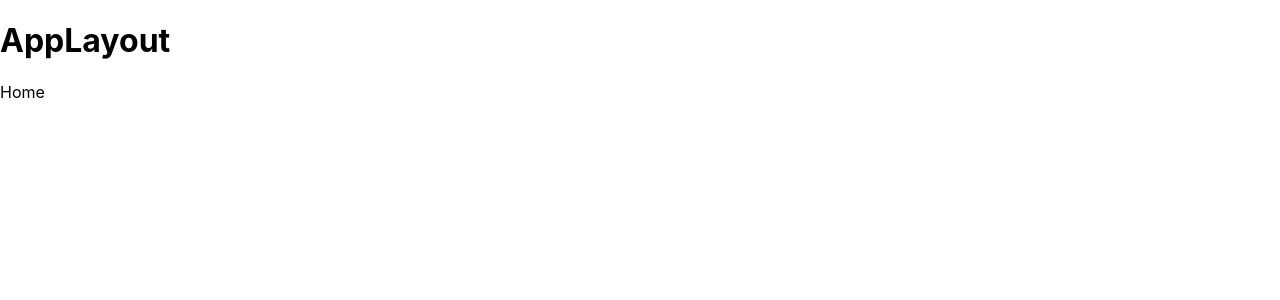
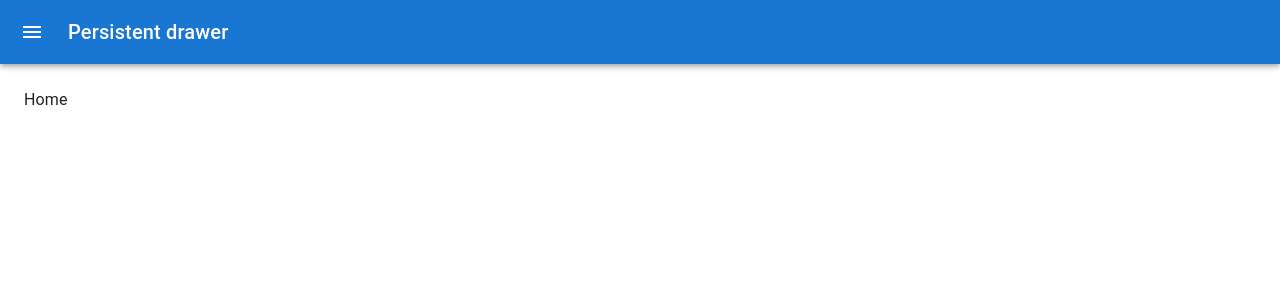
Before and after one commit to ckm960411/Chelstagram-next-ts, a Next.js app: page / in a window 1280 px wide. Shown: the top 300 px of the page. Built offline with nearby package versions, Linux system fonts and the light colour scheme.

Commit message:
Next 프로젝트에 MUI 와 styled-components 설정

```diff
--- a/components/AppLayout.tsx
+++ b/components/AppLayout.tsx
@@ -1,17 +1,156 @@
-import { NextPage } from "next"
-import { AppProps } from "next/dist/shared/lib/router/router"
+import * as React from 'react';
+import { styled, useTheme } from '@mui/material/styles';
+import Box from '@mui/material/Box';
+import Drawer from '@mui/material/Drawer';
+import CssBaseline from '@mui/material/CssBaseline';
+import MuiAppBar, { AppBarProps as MuiAppBarProps } from '@mui/material/AppBar';
+import Toolbar from '@mui/material/Toolbar';
+import List from '@mui/material/List';
+import Typography from '@mui/material/Typography';
+import Divider from '@mui/material/Divider';
+import IconButton from '@mui/material/IconButton';
+import MenuIcon from '@mui/icons-material/Menu';
+import ChevronLeftIcon from '@mui/icons-material/ChevronLeft';
+import ChevronRightIcon from '@mui/icons-material/ChevronRight';
+import ListItem from '@mui/material/ListItem';
+import ListItemIcon from '@mui/material/ListItemIcon';
+import ListItemText from '@mui/material/ListItemText';
+import InboxIcon from '@mui/icons-material/MoveToInbox';
+import MailIcon from '@mui/icons-material/Mail';
+
+const drawerWidth = 240;
+
+const Main = styled('main', { shouldForwardProp: (prop) => prop !== 'open' })<{
+  open?: boolean;
+}>(({ theme, open }) => ({
+  flexGrow: 1,
+  padding: theme.spacing(3),
+  transition: theme.transitions.create('margin', {
+    easing: theme.transitions.easing.sharp,
+    duration: theme.transitions.duration.leavingScreen,
+  }),
+  marginLeft: `-${drawerWidth}px`,
+  ...(open && {
+    transition: theme.transitions.create('margin', {
+      easing: theme.transitions.easing.easeOut,
+      duration: theme.transitions.duration.enteringScreen,
+    }),
+    marginLeft: 0,
+  }),
+}));
+
+interface AppBarProps extends MuiAppBarProps {
+  open?: boolean;
+}
+
+const AppBar = styled(MuiAppBar, {
+  shouldForwardProp: (prop) => prop !== 'open',
+})<AppBarProps>(({ theme, open }) => ({
+  transition: theme.transitions.create(['margin', 'width'], {
+    easing: theme.transitions.easing.sharp,
+    duration: theme.transitions.duration.leavingScreen,
+  }),
+  ...(open && {
+    width: `calc(100% - ${drawerWidth}px)`,
+    marginLeft: `${drawerWidth}px`,
+    transition: theme.transitions.create(['margin', 'width'], {
+      easing: theme.transitions.easing.easeOut,
+      duration: theme.transitions.duration.enteringScreen,
+    }),
+  }),
+}));
+
+const DrawerHeader = styled('div')(({ theme }) => ({
+  display: 'flex',
+  alignItems: 'center',
+  padding: theme.spacing(0, 1),
+  // necessary for content to be below app bar
+  ...theme.mixins.toolbar,
+  justifyContent: 'flex-end',
+}));
 
 type AppLayoutProps = {
   children: React.ReactNode
 }
 
 const AppLayout = ({ children }: AppLayoutProps) => {
+  const theme = useTheme();
+  const [open, setOpen] = React.useState(false);
+
+  const handleDrawerOpen = () => {
+    setOpen(true);
+  };
+
+  const handleDrawerClose = () => {
+    setOpen(false);
+  };
+
   return (
-    <>
-      <h1>AppLayout</h1>
-      { children }
-    </>
-  )
+    <Box sx={{ display: 'flex' }}>
+      <CssBaseline />
+      <AppBar position="fixed" open={open}>
+        <Toolbar>
+          <IconButton
+            color="inherit"
+            aria-label="open drawer"
+            onClick={handleDrawerOpen}
+            edge="start"
+            sx={{ mr: 2, ...(open && { display: 'none' }) }}
+          >
+            <MenuIcon />
+          </IconButton>
+          <Typography variant="h6" noWrap component="div">
+            Persistent drawer
+          </Typography>
+        </Toolbar>
+      </AppBar>
+      <Drawer
+        sx={{
+          width: drawerWidth,
+          flexShrink: 0,
+          '& .MuiDrawer-paper': {
+            width: drawerWidth,
+            boxSizing: 'border-box',
+          },
+        }}
+        variant="persistent"
+        anchor="left"
+        open={open}
+      >
+        <DrawerHeader>
+          <IconButton onClick={handleDrawerClose}>
+            {theme.direction === 'ltr' ? <ChevronLeftIcon /> : <ChevronRightIcon />}
+          </IconButton>
+        </DrawerHeader>
+        <Divider />
+        <List>
+          {['Inbox', 'Starred', 'Send email', 'Drafts'].map((text, index) => (
+            <ListItem button key={text}>
+              <ListItemIcon>
+                {index % 2 === 0 ? <InboxIcon /> : <MailIcon />}
+              </ListItemIcon>
+              <ListItemText primary={text} />
+            </ListItem>
+          ))}
+        </List>
+        <Divider />
+        <List>
+          {['All mail', 'Trash', 'Spam'].map((text, index) => (
+            <ListItem button key={text}>
+              <ListItemIcon>
+                {index % 2 === 0 ? <InboxIcon /> : <MailIcon />}
+              </ListItemIcon>
+              <ListItemText primary={text} />
+            </ListItem>
+          ))}
+        </List>
+      </Drawer>
+      <Main open={open}>
+        <DrawerHeader />
+        {children}
+      </Main>
+    </Box>
+  );
 }
 
 export default AppLayout
--- /dev/null
+++ b/pages/_document.tsx
@@ -0,0 +1,30 @@
+import Document, { DocumentContext } from 'next/document'
+import { ServerStyleSheet } from 'styled-components'
+
+export default class MyDocument extends Document {
+  static async getInitialProps(ctx: DocumentContext) {
+    const sheet = new ServerStyleSheet()
+    const originalRenderPage = ctx.renderPage
+
+    try {
+      ctx.renderPage = () =>
+        originalRenderPage({
+          enhanceApp: (App) => (props) =>
+            sheet.collectStyles(<App {...props} />),
+        })
+
+      const initialProps = await Document.getInitialProps(ctx)
+      return {
+        ...initialProps,
+        styles: (
+          <>
+            {initialProps.styles}
+            {sheet.getStyleElement()}
+          </>
+        ),
+      }
+    } finally {
+      sheet.seal()
+    }
+  }
+}
--- a/tsconfig.json
+++ b/tsconfig.json
@@ -1,5 +1,6 @@
 {
   "compilerOptions": {
+    "baseUrl":".",
     "target": "es5",
     "lib": ["dom", "dom.iterable", "esnext"],
     "allowJs": true,
```
Also changed, not shown: package.json (+9 -1 lines), .babelrc (added), 2 other files (tests, documents, lock files or other folders).
